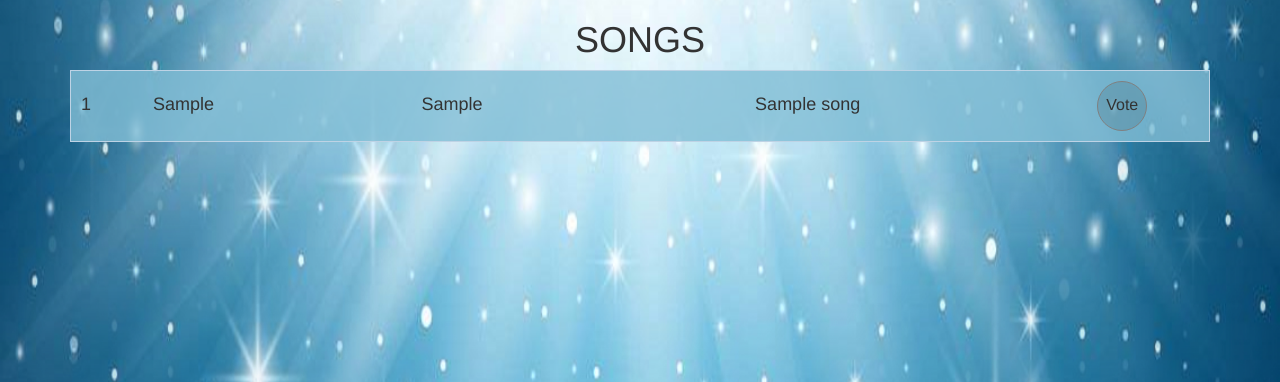
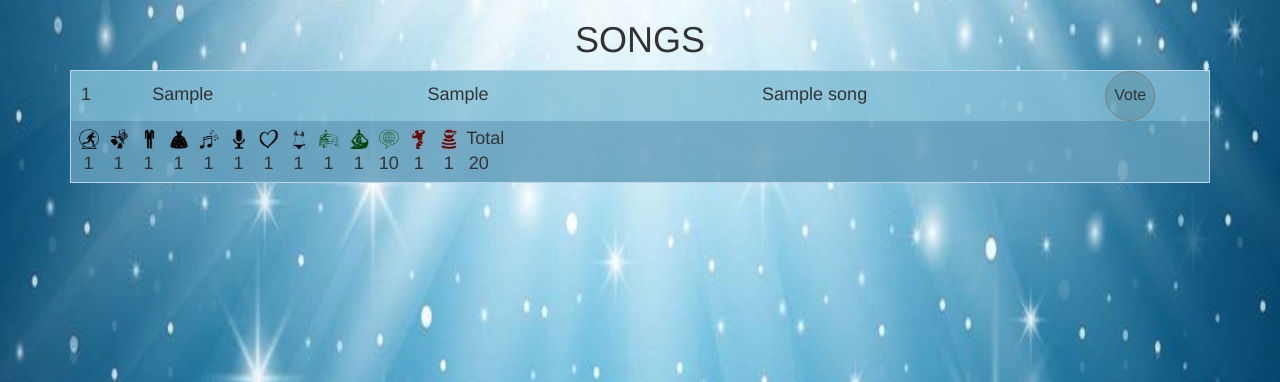
Before and after one commit to helemork/EurovisionParty, a Django app: page /songs/ in a window 1280 px wide. Shown: the part 50-432 px from the top of the page. Run offline with Django 3.2, Linux system fonts and the light colour scheme; a user stored in the database is signed in; tables that the repository leaves empty hold one stand-in row (values such as "Sample post"); some libraries are stand-ins or nearby versions.

Commit message:
can now see scores in list.

```diff
--- a/website/models.py
+++ b/website/models.py
@@ -7,6 +7,8 @@ class Song(models.Model):
     artist = models.CharField(max_length=200)
     title = models.CharField(max_length=200)
 
+    def get_score(self):
+        return 'you'
 
     def __str__(self):
        return self.country
--- a/website/static/css/style.css
+++ b/website/static/css/style.css
@@ -80,7 +80,7 @@ LIST PRESENTATION
 
 .order, .country, .artist, .title, .intro, .info,.score{
   display:inline-block;
-  padding:0px;
+  padding:5px;
   margin:0px;
 }
 .intro{width:30%;}
@@ -95,7 +95,6 @@ LIST PRESENTATION
 	width:100%;
 	background: rgba(130, 191, 214, 0.8);
 	border:1px solid #bed3e5;
-	padding:10px;
 	box-sizing: border-box;
 	height:auto;
   position:relative;
@@ -151,11 +150,23 @@ LIST PRESENTATION
     right:5px;
     position:absolute;
   }
-
-
 }
 
+.hasvotes{
+  background: rgba(3, 55, 99, 0.2);
+  border 1px solid black;
+  padding:5px;
+}
 
+.hasvotes img{
+  width:20px;
+}
+
+.tinyitems{
+  width:25px;
+  display:inline-block;
+  text-align: center;
+}
 
 /**************************************
 VOTING PAGE PRESENTATION
--- a/website/templates/songs.html
+++ b/website/templates/songs.html
@@ -1,4 +1,5 @@
 {% extends 'base.html' %}
+{% load staticfiles %}
 {% block content %}
 
 <div class="container">
@@ -15,13 +16,28 @@
         <div class="title">{{song.title}}</div>
       </div>
       <button class="votebutton" onclick="location.href='{% url 'vote' song.id %}'">Vote</button>
-    </div>
-    {% if song.score %}
-    <div class="listitem">
-      item.score | item.score ... osv | TOTAL SCORE
+      {% if song.vote %}
+      <div class="hasvotes">
+        <div class="tinyitems"><img src="{% static 'images/show.png' %}" >{{song.vote.show}}</div>
+        <div class="tinyitems"><img src="{% static 'images/lights.png' %}" >{{song.vote.lightshow}} </div>
+        <div class="tinyitems"><img src="{% static 'images/costume.png' %}" >{{song.vote.outfit}}</div>
+        <div class="tinyitems"><img src="{% static 'images/dress.png' %}" >{{song.vote.dress}}</div>
+        <div class="tinyitems"><img src="{% static 'images/melody.png' %}" >{{song.vote.melody}}</div>
+        <div class="tinyitems"><img src="{% static 'images/voice.png' %}" >{{song.vote.voice}}</div>
+        <div class="tinyitems"><img src="{% static 'images/eurof.png' %}" >{{song.vote.esc_factor}}</div>
+        <div class="tinyitems"><img src="{% static 'images/sexy.png' %}" >{{song.vote.sexyness}}</div>
+        <div class="tinyitems"><img src="{% static 'images/mod.png' %}" >{{song.vote.modulation}}</div>
+        <div class="tinyitems"><img src="{% static 'images/cchange.png' %}" >{{song.vote.dress_change}}</div>
+        <div class="tinyitems"><img src="{% static 'images/language.png' %}" >{{song.vote.language}}</div>
+        <div class="tinyitems"><img src="{% static 'images/klyse.png' %}" >{{song.vote.douchebag}}</div>
+        <div class="tinyitems"><img src="{% static 'images/plag.png' %}" >{{song.vote.plagiarism}}</div>
+        <div class="tinyitems">Total<br/>{{song.total}}</div>
+      </div>
+      {% endif %}
+
     </div>
 
-    {% endif %}
+
     {% endfor %}
 </div>
 {% endblock %}
--- a/website/views.py
+++ b/website/views.py
@@ -13,6 +13,13 @@ def index(request):
 @login_required
 def songs(request):
     songs = Song.objects.all()
+    for song in songs:
+        song.vote = None
+        try:
+            song.vote = Vote.objects.get(song = song, user = request.user)
+            song.total = song.vote.get_score()
+        except:
+            pass
     return render(request,'songs.html',{
         'active': 'songs',
         'songs':songs,
```
